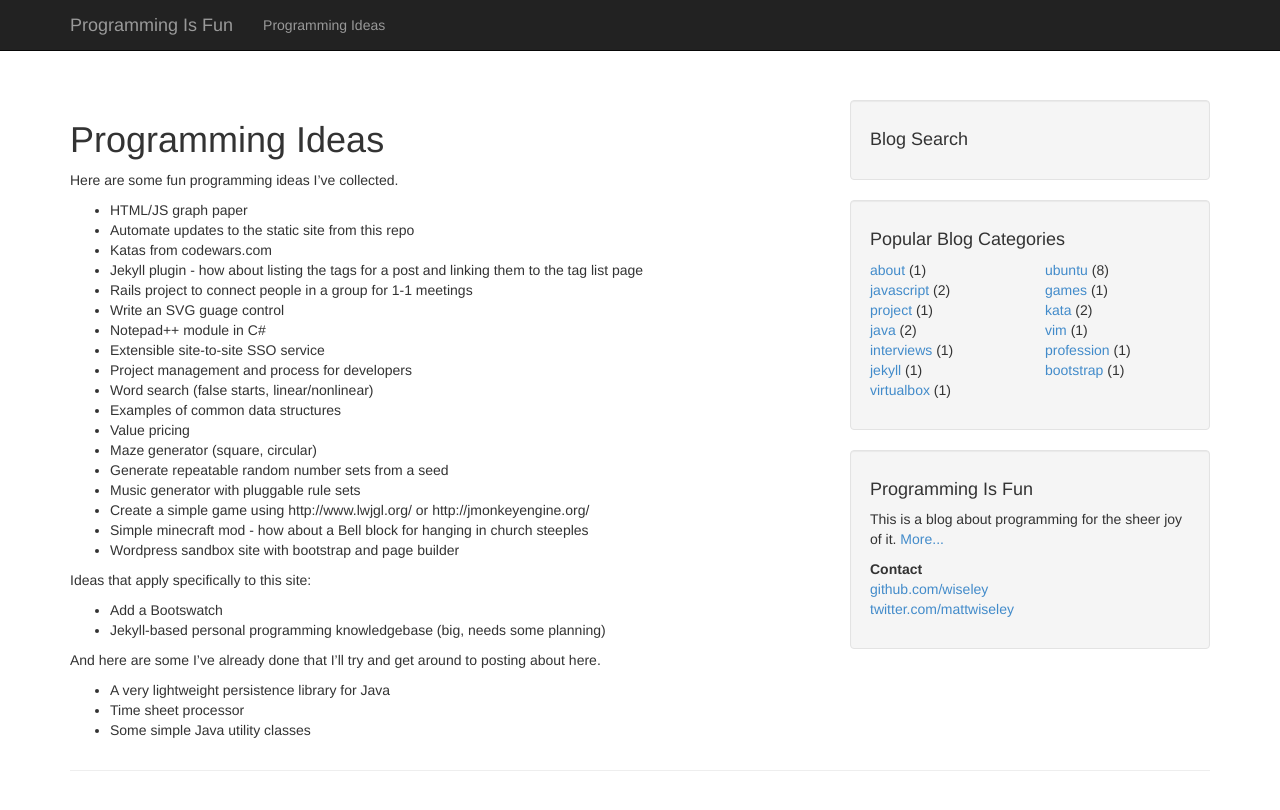
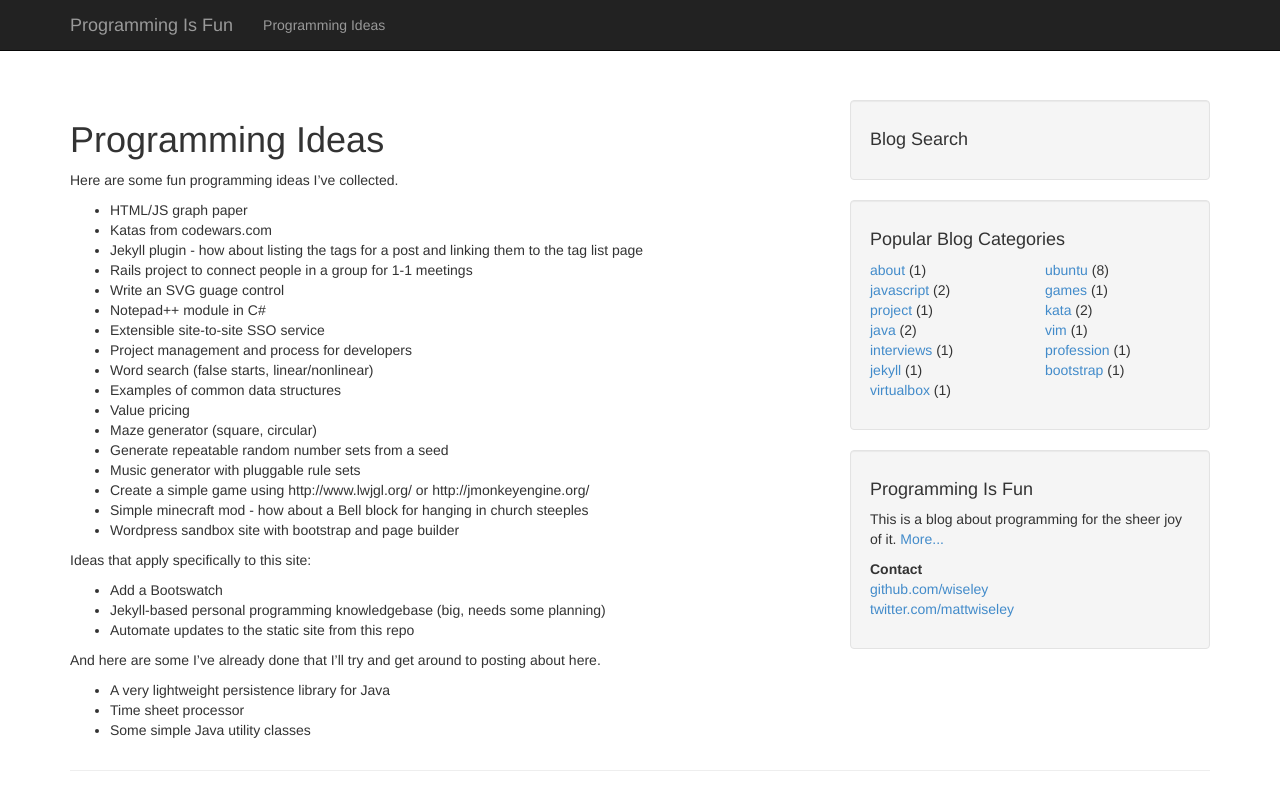
Before and after one commit to bagaag/coderfolder.com, a Jekyll site: the page built from ideas.markdown, in a window 1280 px wide. Shown: the top 810 px of the page. Built offline with Jekyll 4.4.1, drawn with Linux system fonts in a browser that asks for light colours; Markdown is read by kramdown in place of the engine named in the settings; comment, search, counter and statistics services are not loaded; part of the change alters nothing that is shown.

```diff
--- a/ideas.markdown
+++ b/ideas.markdown
@@ -7,7 +7,6 @@ tags: about
 Here are some fun programming ideas I've collected.
 
 * HTML/JS graph paper
-* Automate updates to the static site from this repo
 * Katas from codewars.com
 * Jekyll plugin - how about listing the tags for a post and linking them to the tag list page
 * Rails project to connect people in a group for 1-1 meetings
@@ -29,6 +28,7 @@ Ideas that apply specifically to this site:
 
 * Add a Bootswatch
 * Jekyll-based personal programming knowledgebase (big, needs some planning)
+* Automate updates to the static site from this repo
 
 And here are some I've already done that I'll try and get around to posting about here.
 
```
